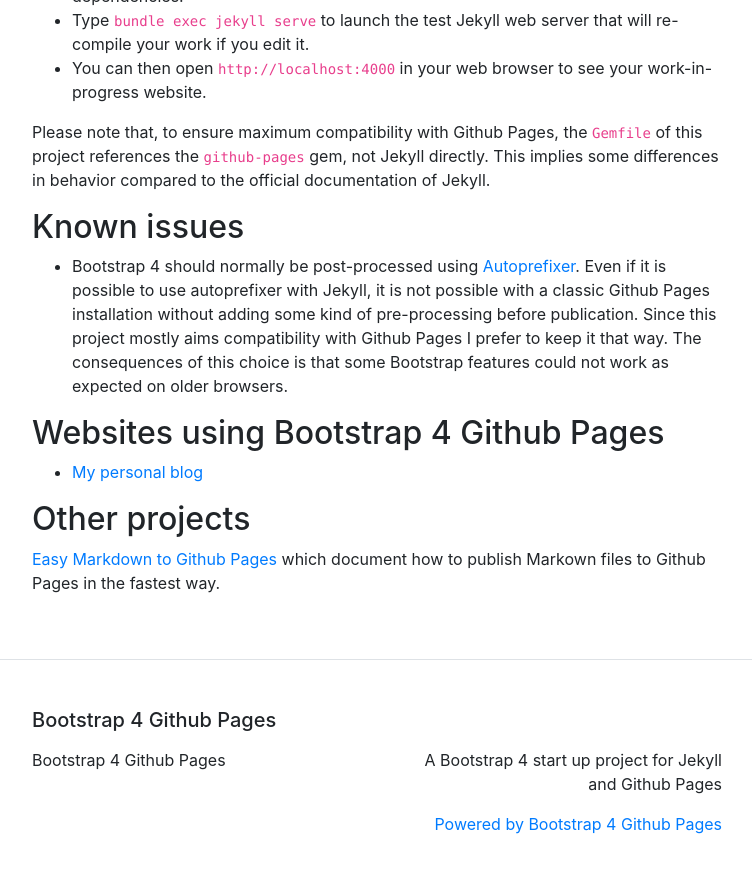
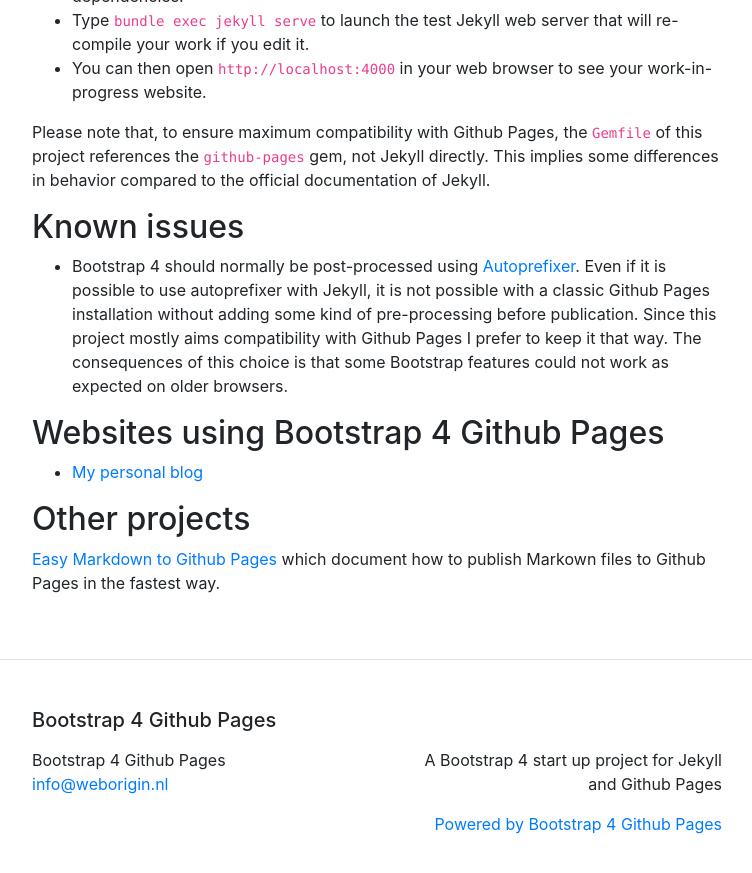
Before and after one commit to ThaFridge/jekyll-bootstrap, a Jekyll site: the page built from index.md, in a window 1280 px wide and 900 px high, scrolled down 2082 px. Shown: the top 873 px of the window, without its empty margins (263-1015 px from the left). Built offline with Jekyll 4.4.1, drawn with Linux system fonts in a browser that asks for light colours.

Commit message:
upd - config for testing

```diff
--- a/_config.yml
+++ b/_config.yml
@@ -14,13 +14,13 @@
 # You can create any custom variable you would like, and they will be accessible
 # in the templates via {{ site.myvariable }}.
 title: Bootstrap 4 Github Pages
-email: ""
+email: "info@weborigin.nl"
 description: >- # this means to ignore newlines until "baseurl:"
   A Bootstrap 4 start up project for Jekyll and Github Pages
 #baseurl: "" # the subpath of your site, e.g. /blog
 #url: "" # the base hostname & protocol for your site, e.g. http://example.com
-#twitter_username: jekyllrb
-#github_username:  jekyll
+twitter_username: thafridge
+github_username:  thafridge
 
 repository: "nicolas-van/bootstrap-4-github-pages"
 
```
